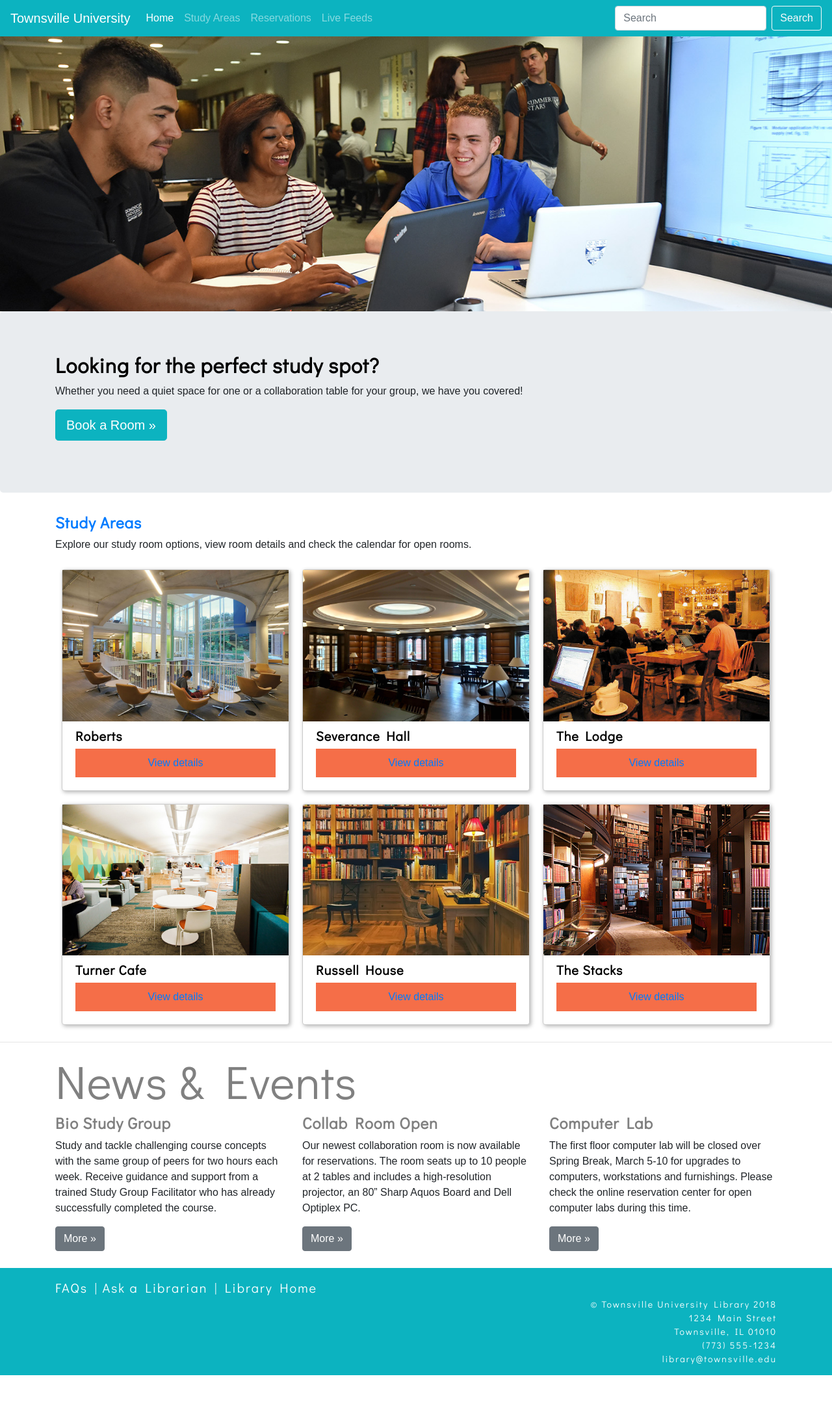
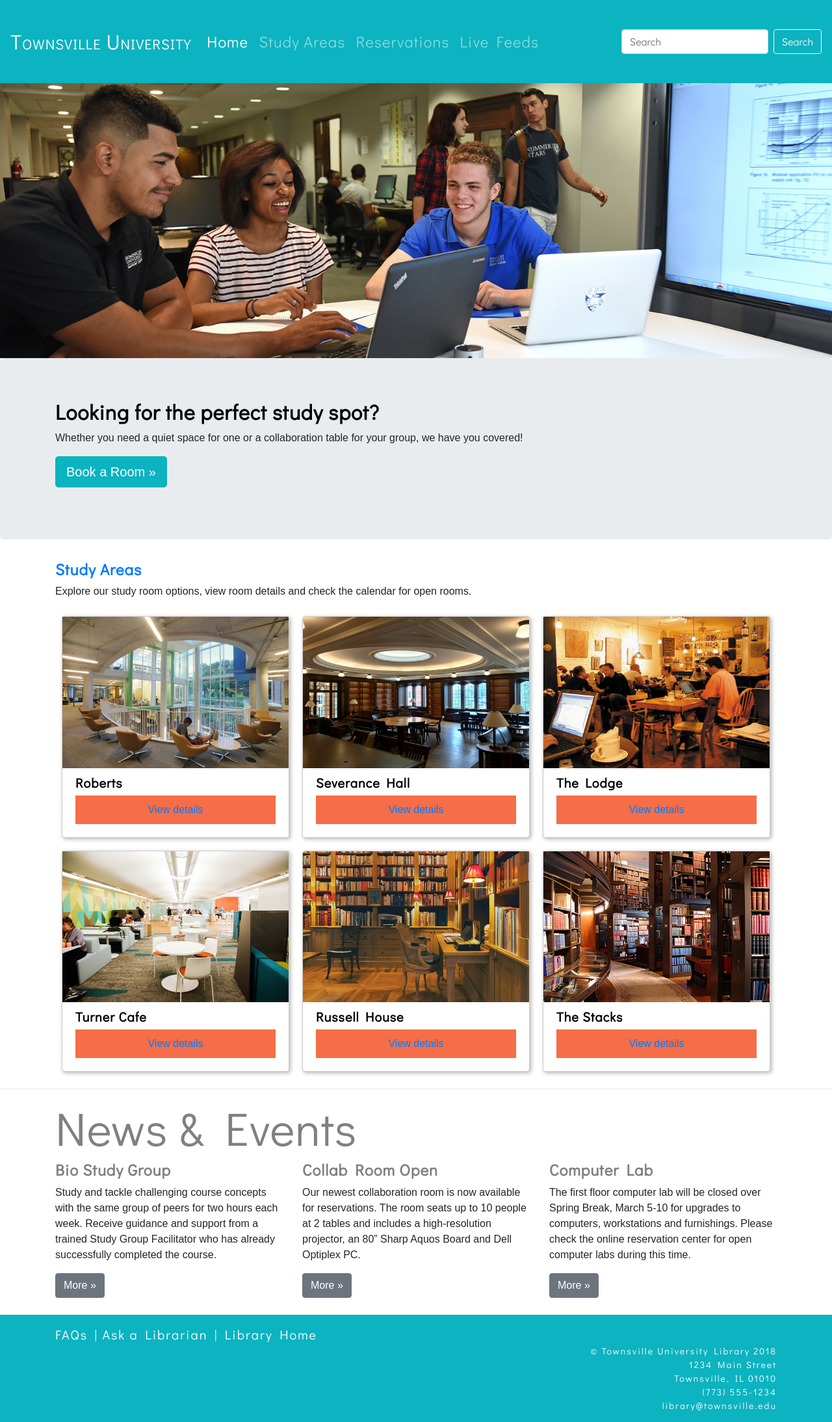
Before and after one commit to DOMLIS786/GAstudyareas, a Jekyll site: the page built from index.html, in a window 1280 px wide. Shown: the whole page at 65% size. Built offline with Jekyll 4.4.1, drawn with Linux system fonts in a browser that asks for light colours; before the commit the page ends 2116 px from its top, so only the background shows below that.

Commit message:
Update homepage.html

```diff
--- a/_layouts/homepage.html
+++ b/_layouts/homepage.html
@@ -10,7 +10,28 @@
   <script src="https://maxcdn.bootstrapcdn.com/bootstrap/4.0.0/js/bootstrap.bundle.min.js"></script>
   <style>
 
-  body {
+  .navbar {
+    font-family: 'Didact Gothic';font-size: 24px;
+    letter-spacing: 1px;
+    margin-bottom: 0;
+    border: 0;
+    padding-top: 35px;
+    padding-bottom: 35px;
+    }
+  .navbar-brand {
+  font-family: 'Didact Gothic';font-size: 32px;
+  font-variant: small-caps;
+  letter-spacing: 1px;
+  }
+  .nav-link a {
+      color: #fff;
+  }
+  .nav-link a:hover {
+      color: #777;
+      text-decoration: none;
+  }
+
+    body {
     font-family: 'Arial';font-size: 16px;
     background-color: #fff;
     }
```
